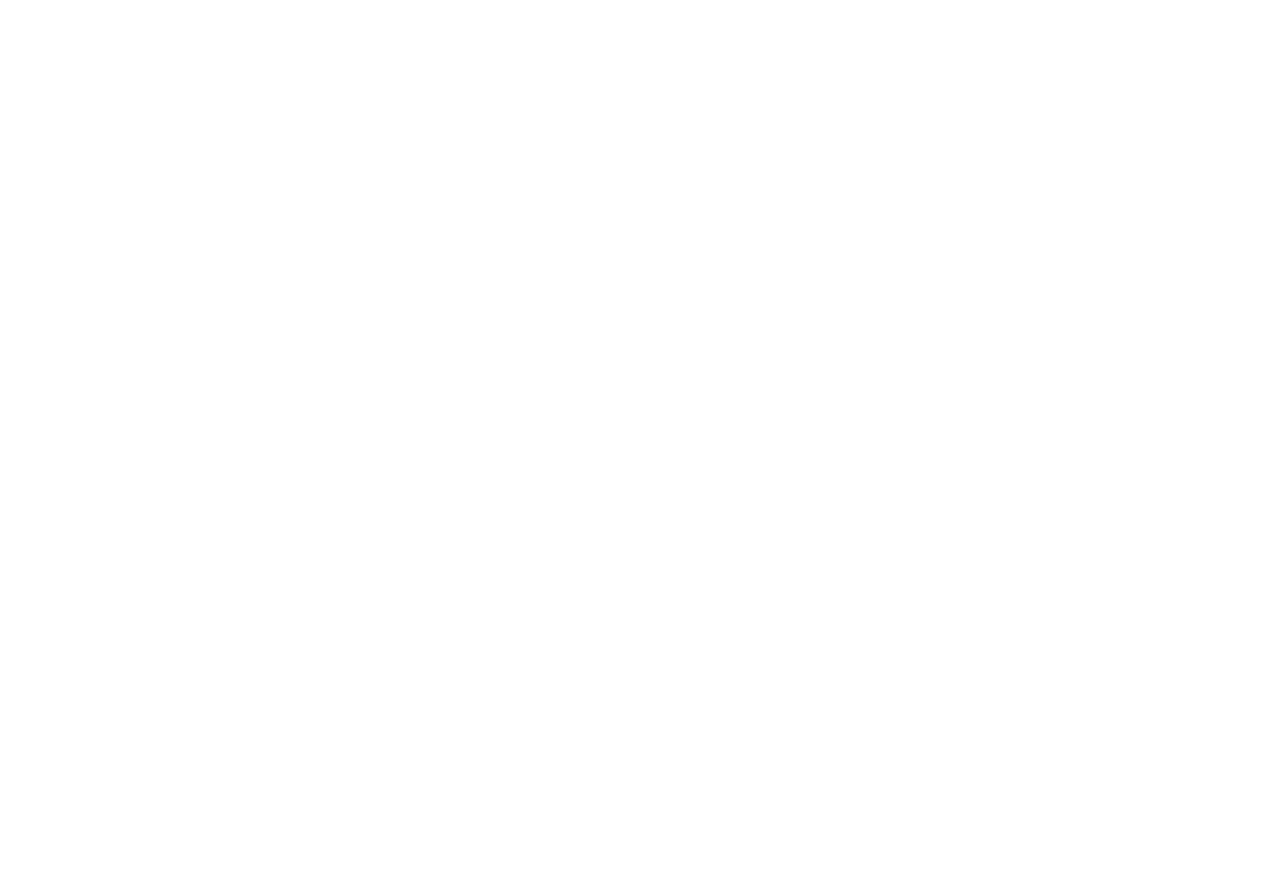
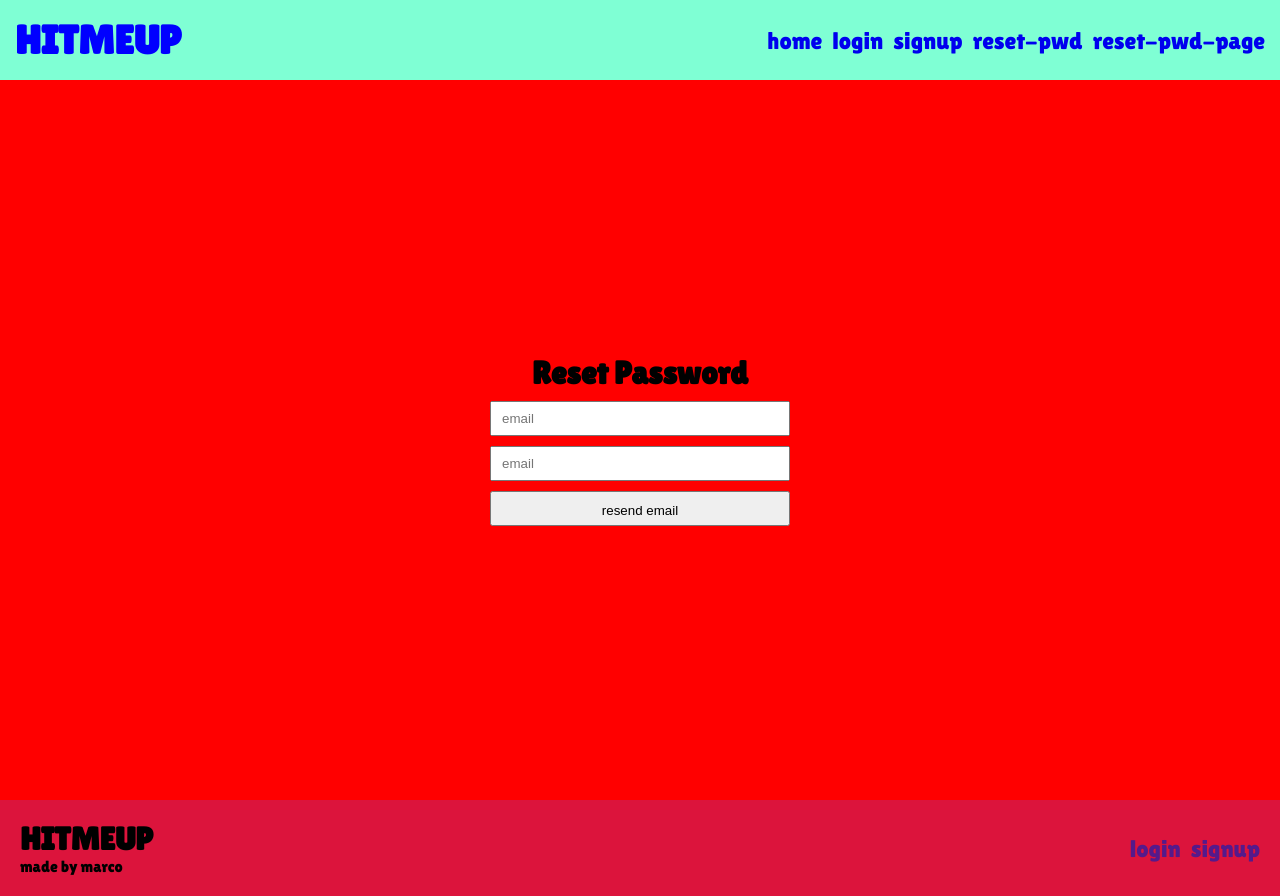
Before and after one commit to RamcharanMarco/Apps-Feature-SayHi-CSS, a React (Vite) app: page /pwd/reset in a window 1280 px wide. Before the commit this address had no page. Before the commit the page ends 800 px from the top, so only its background shows below. Built offline with nearby package versions, Linux system fonts and the light colour scheme.

Commit message:
added more stuff

```diff
--- a/src/components/navbar/MainNavbar.jsx
+++ b/src/components/navbar/MainNavbar.jsx
@@ -10,6 +10,7 @@
           <Link to='/login'>login</Link>
           <Link to='/signup'>signup</Link>
           <Link to='/pwd/reset/send-code'>reset-pwd</Link>
+          <Link to='/pwd/reset'>reset-pwd-page</Link>
         </div>
     </div>
   )
--- a/src/css/pwd-reset-code.css
+++ b/src/css/pwd-reset-code.css
@@ -1,4 +1,22 @@
-.pwd-reset-code{
-    height: 90vh;
-    background-color: red;
+.pwd-reset-code {
+  height: 90vh;
+  background-color: red;
+  display: flex;
+  justify-content: center;
+  align-items: center;
 }
+
+.pwd-reset-code .content {
+  display: flex;
+  flex-direction: column;
+  justify-content: center;
+  align-items: center;
+  gap: 10px;
+}
+
+.pwd-reset-code .content button,
+.pwd-reset-code .content input {
+  width: 300px;
+  height: 35px;
+  padding: 10px;
+}
--- /dev/null
+++ b/src/css/pwd-reset.css
@@ -0,0 +1,22 @@
+.pwd-reset {
+    height: 90vh;
+    background-color: red;
+    display: flex;
+    justify-content: center;
+    align-items: center;
+  }
+
+  .pwd-reset .content {
+    display: flex;
+    flex-direction: column;
+    justify-content: center;
+    align-items: center;
+    gap: 10px;
+  }
+
+  .pwd-reset .content button,
+  .pwd-reset .content input {
+    width: 300px;
+    height: 35px;
+    padding: 10px;
+  }
--- /dev/null
+++ b/src/pages/PasswordReset.jsx
@@ -0,0 +1,16 @@
+import "../css/pwd-reset.css";
+
+const PasswordReset = () => {
+  return (
+    <div className="pwd-reset">
+      <div className="content">
+        <h1>Reset Password</h1>
+        <input type="text" placeholder="email" />
+        <input type="text" placeholder="email" />
+        <button>resend email</button>
+      </div>
+    </div>
+  );
+};
+
+export default PasswordReset;
--- a/src/pages/PasswordResetSendCode.jsx
+++ b/src/pages/PasswordResetSendCode.jsx
@@ -1,14 +1,16 @@
-import '../css/pwd-reset-code.css'
+import "../css/pwd-reset-code.css";
 
 const PasswordResetSendCode = () => {
   return (
     <div className="pwd-reset-code">
+      <div className="content">
         <h1>send pwd reset code</h1>
-        <input type="text" placeholder='email'/>
+        <input type="text" placeholder="email" />
         <button>send email</button>
         <button>resend email</button>
+      </div>
     </div>
-  )
-}
+  );
+};
 
-export default PasswordResetSendCode
+export default PasswordResetSendCode;
--- a/src/router/Router.tsx
+++ b/src/router/Router.tsx
@@ -8,6 +8,7 @@
 import Form from "../pages/Form";
 import Settings from "../pages/Settings";
 import PasswordResetSendCode from "../pages/PasswordResetSendCode";
+import PasswordReset from "../pages/PasswordReset";
 
 const Router = () => {
   return (
@@ -18,6 +19,7 @@
           <Route path="/login" element={<Login />} />
           <Route path="/signup" element={<Signup />} />
           <Route path="/pwd/reset/send-code" element={<PasswordResetSendCode />} />
+          <Route path="/pwd/reset" element={<PasswordReset />} />
           <Route path="/console/user_id" element={<Console />} />
           <Route path="/console/user_id/forms/form_id" element={<Form />} />
           <Route path="/console/user_id/settings" element={<Settings />} />
```
